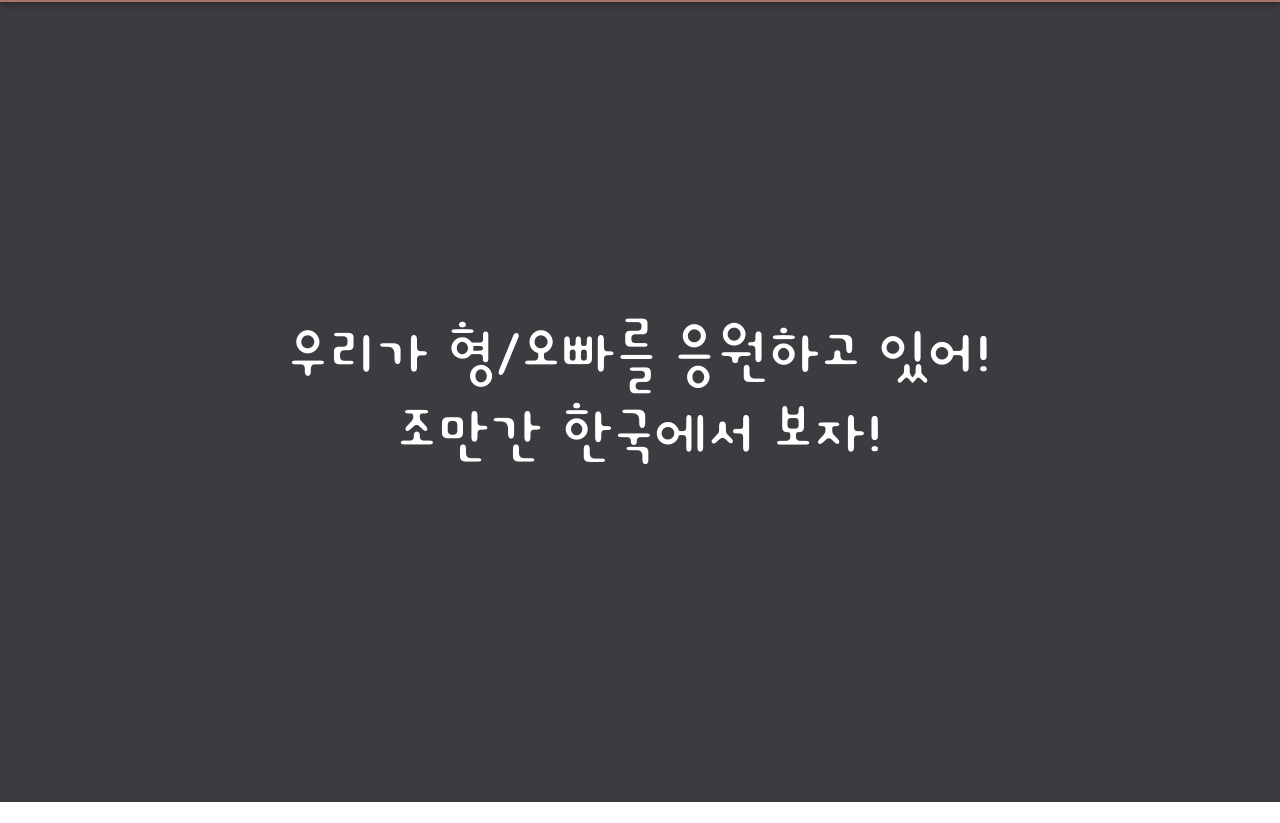
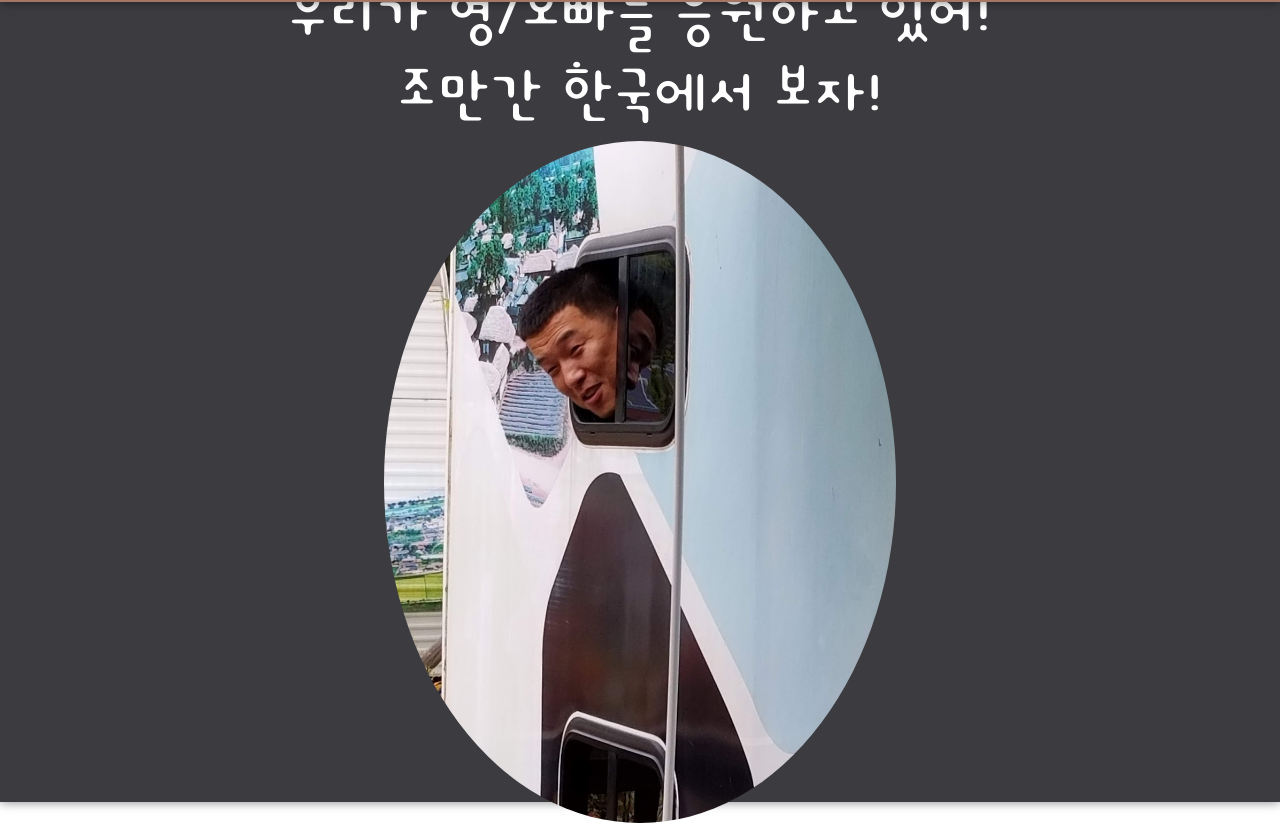
Before and after one commit to ramyun00/hb, a React (Create React App) app: page / in a window 1280 px wide. Shown: the part 3198-4021 px from the top of the page. Before the commit the page ends 4000 px from the top, so only its background shows below. Built offline with nearby package versions, Linux system fonts and the light colour scheme; a web font is replaced by a local one.

Commit message:
Add another picture

```diff
--- a/src/App.css
+++ b/src/App.css
@@ -95,3 +95,8 @@ body {
   top: 5%;
   font-size: 7rem;
 }
+
+.camping-picture {
+  border-radius: 50%;
+  width: 40%;
+}
--- a/src/App.js
+++ b/src/App.js
@@ -2,6 +2,7 @@ import confetti from 'canvas-confetti';
 import { Helmet } from 'react-helmet';
 import './App.css';
 import StationImg from './assets/station.jpeg';
+import CampingImg from './assets/camping.jpeg';
 
 function App() {
   function fireConfetti() {
@@ -59,6 +60,7 @@ function App() {
       <div className="block4">
         <p className="message">우리가 형/오빠를 응원하고 있어!</p>
         <p className="message">조만간 한국에서 보자!</p>
+        <img class="camping-picture" src={CampingImg} alt="Sticking face out of trailer" />
       </div>
     </div>
   );
```
Also changed, not shown: src/assets/camping.jpeg (added).
